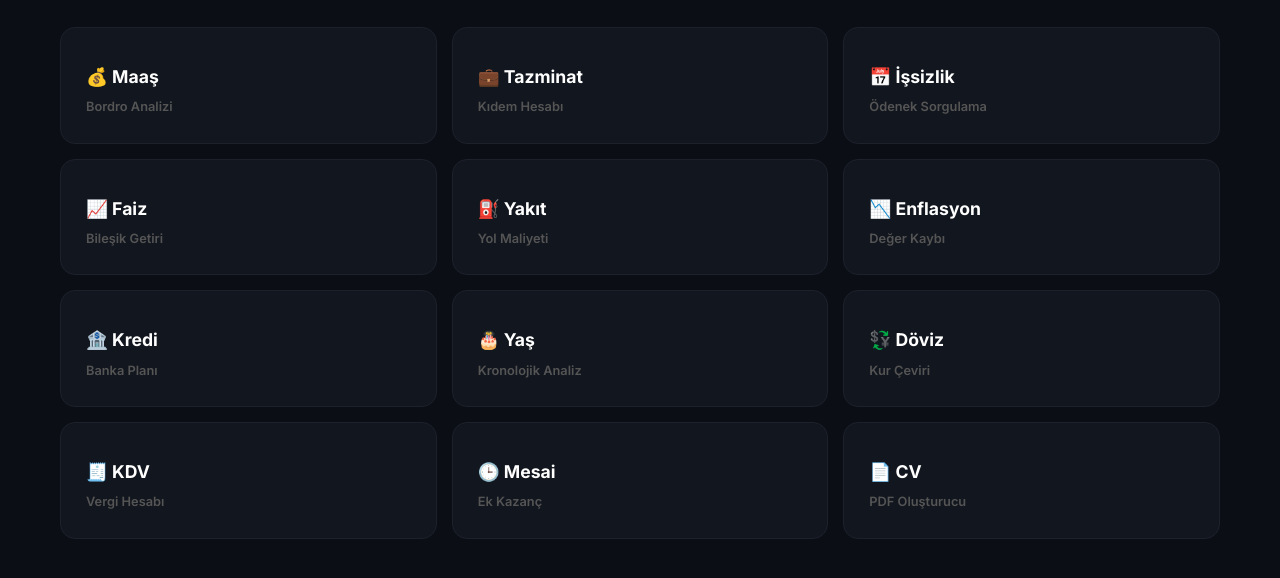
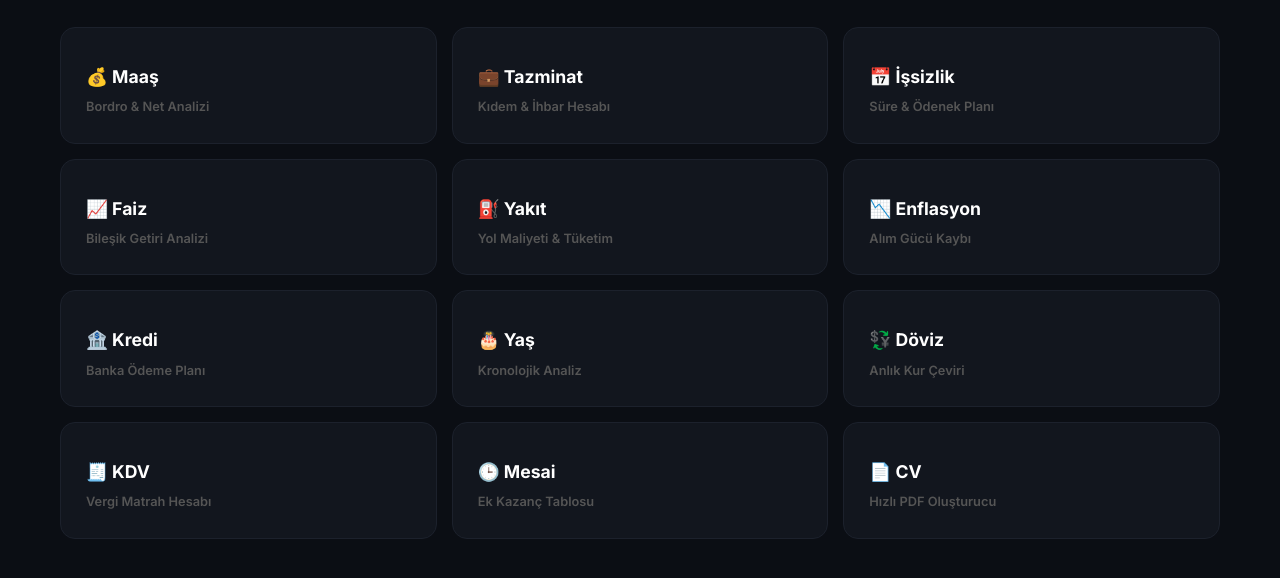
Before and after one commit to ilkerortak/hesapla-site, a website: page index.html in a window 1280 px wide. Shown: the part 196-774 px from the top of the page. Drawn offline with Linux system fonts and the light colour scheme.

Commit message:
Update index.html

```diff
--- a/index.html
+++ b/index.html
@@ -1,7 +1,8 @@
 <!DOCTYPE html>
 <html lang="tr">
 <head>
-    <meta charset="UTF-8"><title>H360 | Finansal Dashboard</title>
+    <meta charset="UTF-8">
+    <title>H360 | Finansal Analiz</title>
     <link rel="stylesheet" href="style.css">
 </head>
 <body>
@@ -21,25 +22,23 @@
 </nav>
 
 <div class="hero-section">
-    <div class="welcome-text">
-        <h2>Finansal Analiz Merkezi</h2>
-        <p id="liveDate">Sistem Aktif | 24 Mart 2026</p>
-    </div>
+    <h2>Finansal Analiz Merkezi</h2>
+    <p>SİSTEM AKTİF | 24 MART 2026</p>
 </div>
 
 <div class="grid-container">
-    <a href="/netmaas" class="feature-card"><h3>💰 Maaş</h3><p>Bordro Analizi</p></a>
-    <a href="/tazminat" class="feature-card"><h3>💼 Tazminat</h3><p>Kıdem Hesabı</p></a>
-    <a href="/issizlik" class="feature-card"><h3>📅 İşsizlik</h3><p>Ödenek Sorgulama</p></a>
-    <a href="/faiz" class="feature-card"><h3>📈 Faiz</h3><p>Bileşik Getiri</p></a>
-    <a href="/yakit" class="feature-card"><h3>⛽ Yakıt</h3><p>Yol Maliyeti</p></a>
-    <a href="/enflasyon" class="feature-card"><h3>📉 Enflasyon</h3><p>Değer Kaybı</p></a>
-    <a href="/kredi" class="feature-card"><h3>🏦 Kredi</h3><p>Banka Planı</p></a>
+    <a href="/netmaas" class="feature-card"><h3>💰 Maaş</h3><p>Bordro & Net Analizi</p></a>
+    <a href="/tazminat" class="feature-card"><h3>💼 Tazminat</h3><p>Kıdem & İhbar Hesabı</p></a>
+    <a href="/issizlik" class="feature-card"><h3>📅 İşsizlik</h3><p>Süre & Ödenek Planı</p></a>
+    <a href="/faiz" class="feature-card"><h3>📈 Faiz</h3><p>Bileşik Getiri Analizi</p></a>
+    <a href="/yakit" class="feature-card"><h3>⛽ Yakıt</h3><p>Yol Maliyeti & Tüketim</p></a>
+    <a href="/enflasyon" class="feature-card"><h3>📉 Enflasyon</h3><p>Alım Gücü Kaybı</p></a>
+    <a href="/kredi" class="feature-card"><h3>🏦 Kredi</h3><p>Banka Ödeme Planı</p></a>
     <a href="/yas" class="feature-card"><h3>🎂 Yaş</h3><p>Kronolojik Analiz</p></a>
-    <a href="/doviz" class="feature-card"><h3>💱 Döviz</h3><p>Kur Çeviri</p></a>
-    <a href="/kdv" class="feature-card"><h3>🧾 KDV</h3><p>Vergi Hesabı</p></a>
-    <a href="/mesai" class="feature-card"><h3>🕒 Mesai</h3><p>Ek Kazanç</p></a>
-    <a href="/cv" class="feature-card"><h3>📄 CV</h3><p>PDF Oluşturucu</p></a>
+    <a href="/doviz" class="feature-card"><h3>💱 Döviz</h3><p>Anlık Kur Çeviri</p></a>
+    <a href="/kdv" class="feature-card"><h3>🧾 KDV</h3><p>Vergi Matrah Hesabı</p></a>
+    <a href="/mesai" class="feature-card"><h3>🕒 Mesai</h3><p>Ek Kazanç Tablosu</p></a>
+    <a href="/cv" class="feature-card"><h3>📄 CV</h3><p>Hızlı PDF Oluşturucu</p></a>
 </div>
 
 <script>
```
